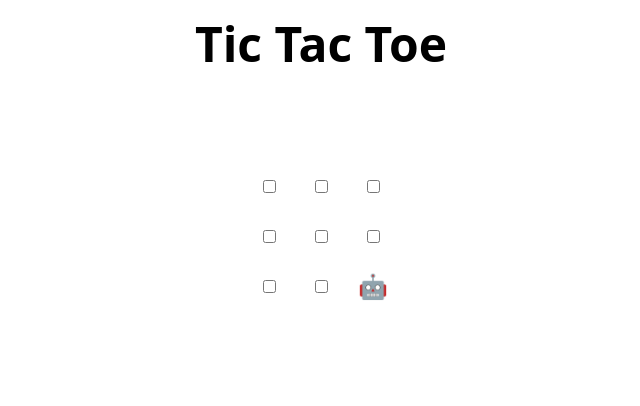
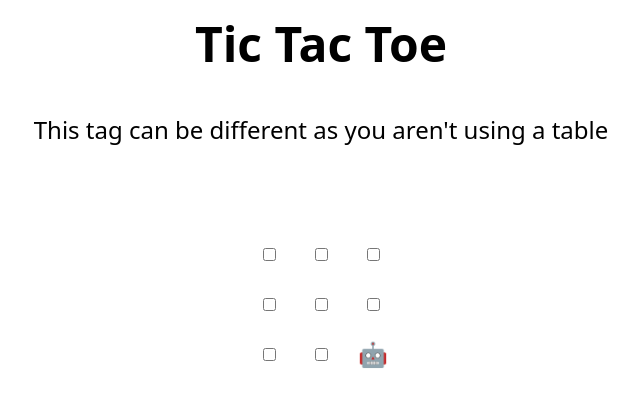
Before and after one commit to jp1593/skills-review-pull-requests, a plain HTML site: page index.html in a window 1280 px wide. Shown: the whole page, without its empty margins (319-959 px from the left). Drawn offline with Linux system fonts and the light colour scheme.

Commit message:
Update index.html
Sustitution of table tag

```diff
--- a/index.html
+++ b/index.html
@@ -45,6 +45,7 @@
     <td><input type="checkbox" /></td>
     <td><input type="checkbox" /></td>
   </tr>
+This tag can be different as you aren't using a table
 </table>
 
 <h2 hidden>Game over, refresh to play again 🧑‍💻 🤖!</h2>
```
